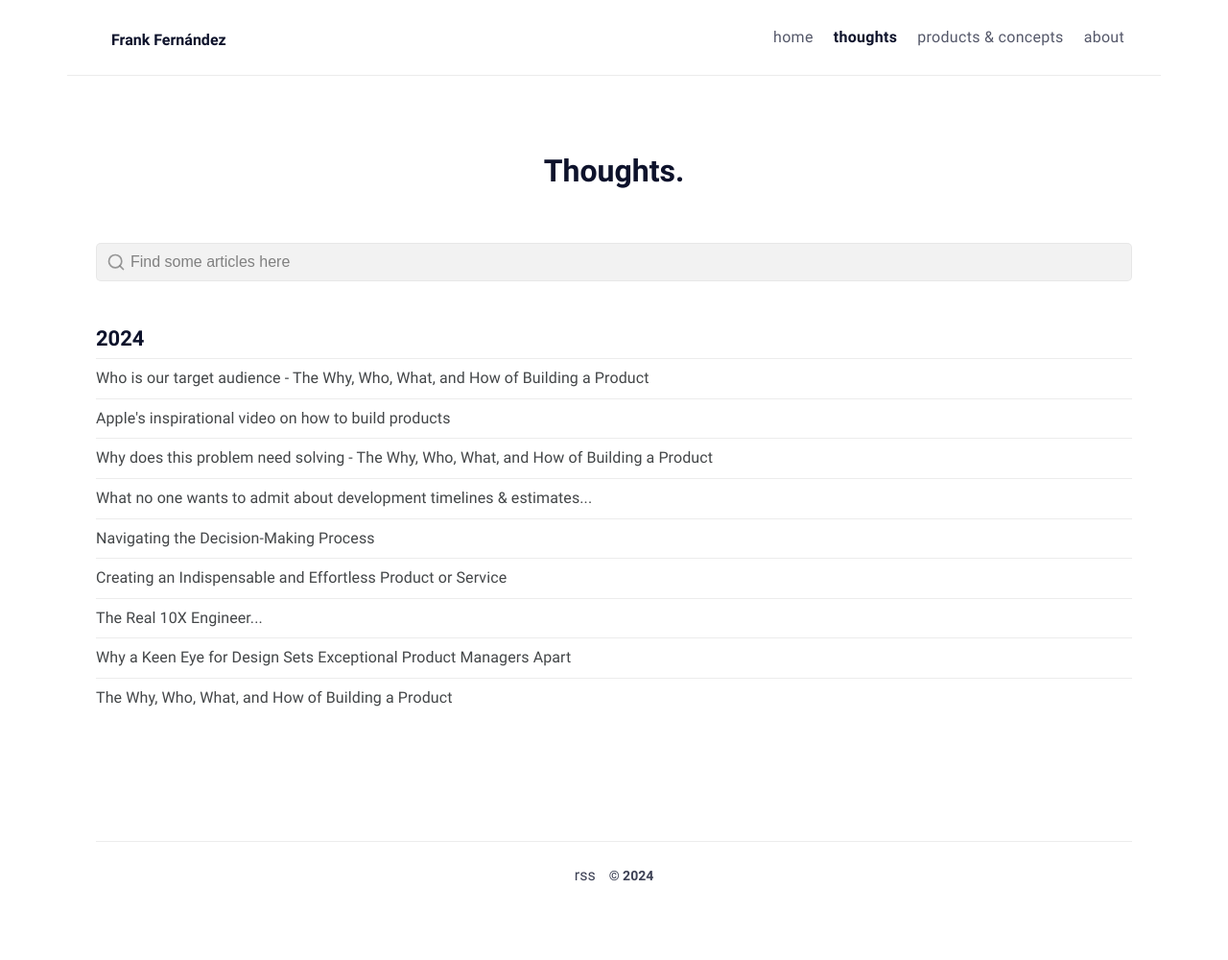
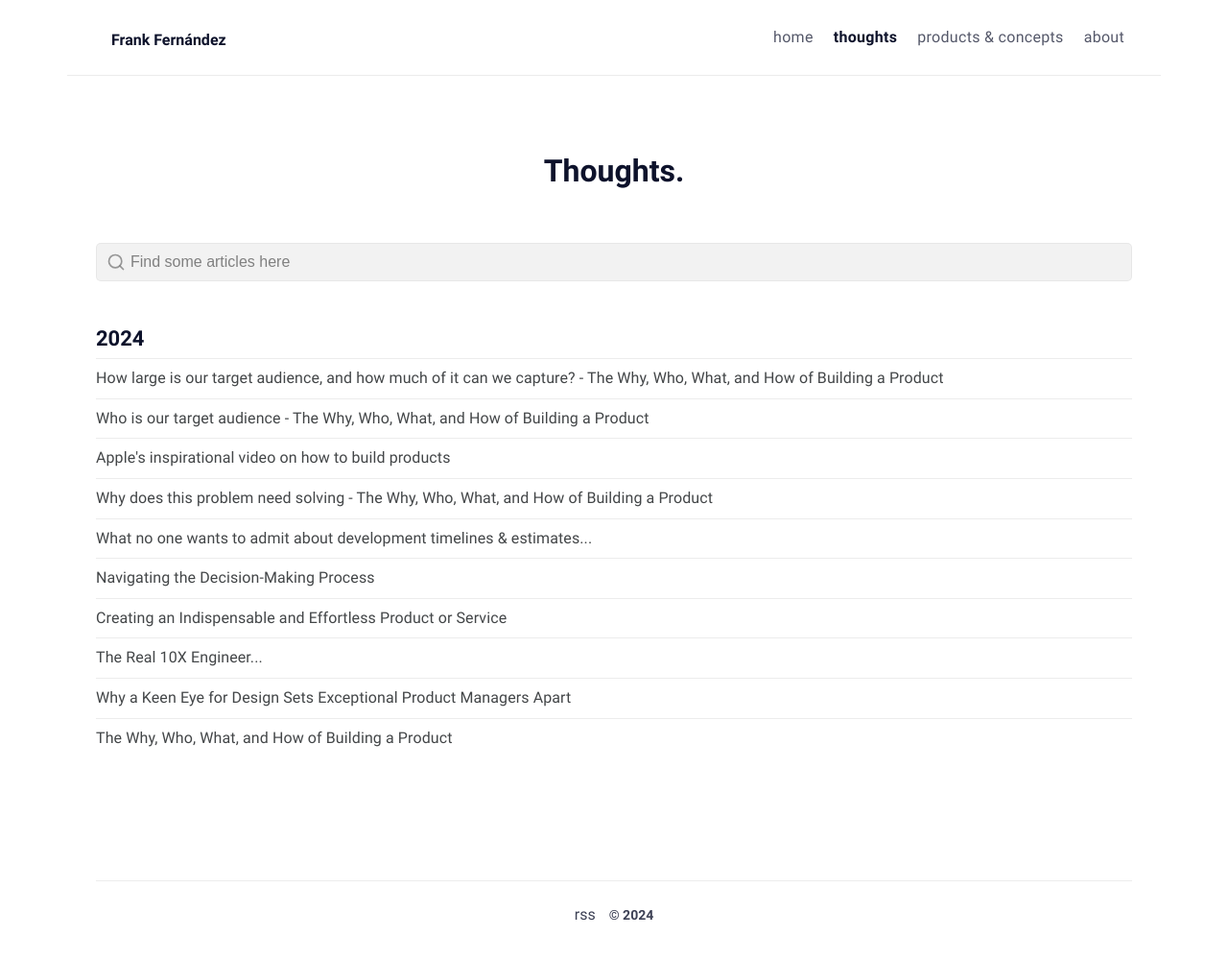
Before and after one commit to frafdez/blog, a Jekyll site: the page built from archive.html, in a window 1280 px wide. Shown: the whole page at 96% size. Built offline with Jekyll 4.4.1, drawn with Linux system fonts in a browser that asks for light colours; before the commit the page ends 958 px from its top, so only the background shows below that; part of the change alters nothing that is shown.

Commit message:
New post

```diff
--- a/_posts/2024-07-08-why-who-what-how-of-building-products.markdown
+++ b/_posts/2024-07-08-why-who-what-how-of-building-products.markdown
@@ -10,8 +10,8 @@ The Why, Who, What, and How of Building a Product
 Building a product is an expensive endeavor. It's not just about the money spent, but also the time invested. Before starting any product development, we need to ask ourselves the following Why, Who, What, and How questions to understand what we are committing to:
 
 1. Why: [Why does this problem need solving?](/2024/07/26/why-does-this-problem-need-solving-the-why-who-what-and-how-of-building-a-product.html)
-2. Who: Who is our target audience?
-3. How (Large): How large is our target audience/market, and how much of it can we capture?
+2. Who: [Who is our target audience?](/2024/08/06/who-is-our-target-audience-the-why-who-what-and-how-of-building-a-product.html)
+3. How (Large): [How large is our target audience/market, and how much of it can we capture?](/2024/08/14/how-large-is-our-target-audience-market-and-how-much-of-it-can-we-capture-the-why-who-what-and-how-of-building-a-product.html)
 4. What: What unique value does our solution offer?
 5. What: What data or research supports our idea?
 6. How: How do we plan to monetize or derive value from our solution?
--- /dev/null
+++ b/_posts/2024-08-14-how-large-is-our-target-audience-market-and-how-much-of-it-can-we-capture-the-why-who-what-and-how-of-building-a-product.md
@@ -0,0 +1,32 @@
+---
+title: How large is our target audience, and how much of it can we capture? -  The
+  Why, Who, What, and How of Building a Product
+image: assets/img/TAM-SAM-Market.jpg
+---
+
+# 3. How large is our target audience/market, and how much of it can we capture?
+You already understand [why you should build the product](/2024/07/26/why-does-this-problem-need-solving-the-why-who-what-and-how-of-building-a-product.html) and [who is your target audience](/2024/08/06/who-is-our-target-audience-the-why-who-what-and-how-of-building-a-product.html) but these insights only take you so far. The next step is figuring out how many people actually need your product and, more importantly, how many of them are willing to pay for it.
+
+This is a challenging task since market assumptions are rarely accurate. For instance, you might believe that everyone would benefit from your new spreadsheet app, but that’s an overly optimistic and likely unrealistic assumption. The key lies in estimating a realistic market size and determining the portion of that market you can effectively capture with your current resources.
+
+To get a clear picture, you need to define your [TAM](https://en.wikipedia.org/wiki/Total_addressable_market), [SAM](https://en.wikipedia.org/wiki/Serviceable_available_market), and [SOM](https://en.wikipedia.org/wiki/Target_market) (your **Target Market**):
+
+* **TAM** (Total Addressable Market): The total potential market size, representing everyone who could use a product like yours.
+* **SAM** (Serviceable Available Market): The segment of the TAM that would actually need and could purchase your specific solution.
+* **SOM** (Serviceable Obtainable Market): The portion of the SAM that you can realistically capture in the short term with your current resources and strategies.
+
+### Estimating Your Market
+Let’s take the example of your spreadsheet app to walk through the process:
+
+1. Pick a Market: Start by identifying a geographic or demographic segment that shares common characteristics, such as a country or language.
+2. Utilize Published Data: Use census data or other government statistics to establish a baseline, like the percentage of the population working in offices.
+3. Segment by Business Type: Narrow down your audience by considering the types of businesses likely to use your product—corporations, SMEs, startups, freelancers, etc.
+4. Determine Your TAM: Estimate how many of these businesses or individuals could use a product like yours.
+5. Identify Your SAM: What percentage of these potential users actually need a product like yours and are likely to buy it?
+6. Target Your SOM: Of the SAM, determine which portion you can realistically target with your current resources and strategies.
+
+Finally, ask yourself: **Is this a large enough market to play in?**
+
+Assessing your TAM, SAM, and SOM helps ensure that your product not only has a viable audience but also that your business can capture a significant enough portion to thrive.
+
+**Learn about all 7 of the [The Why, Who, What, and How of Building a Product](/2024/07/08/why-who-what-how-of-building-products.html)**
```
Also changed, not shown: assets/img/TAM-SAM-Market.jpg (added), 2 other files.
